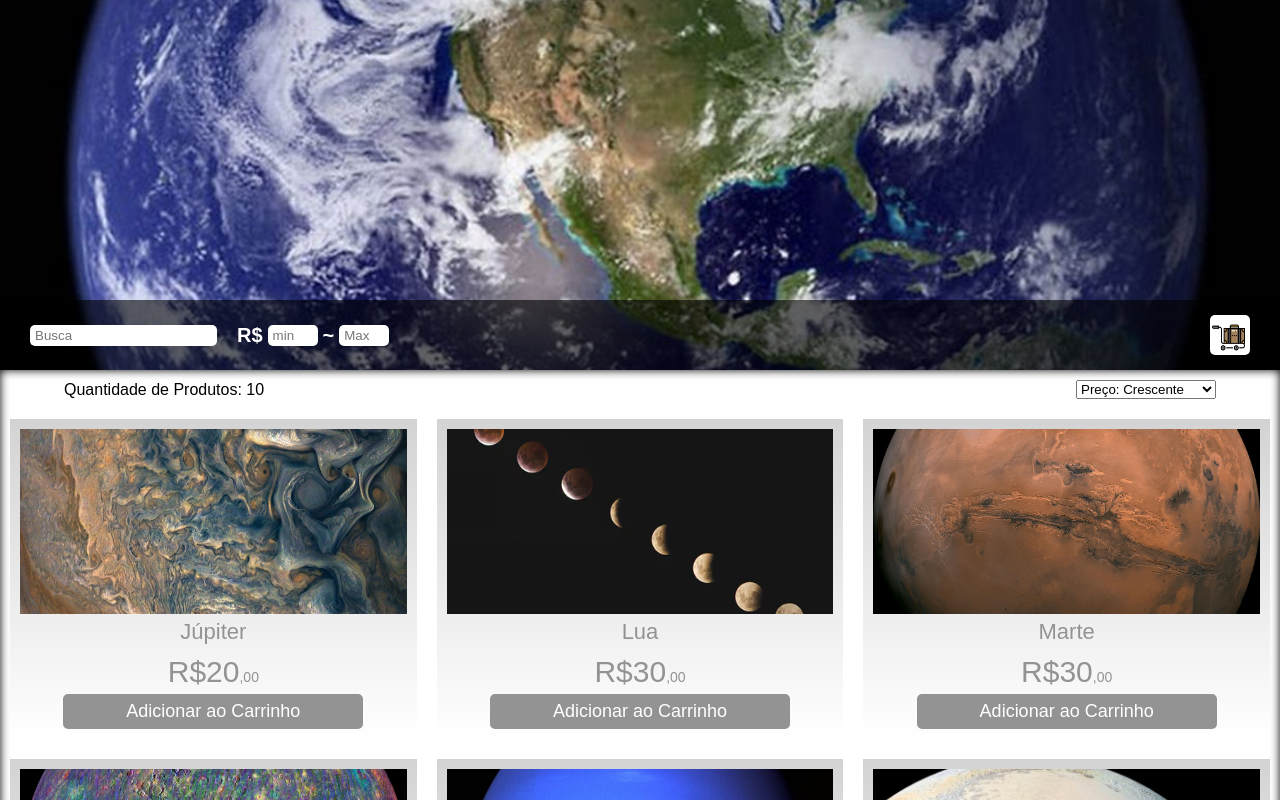
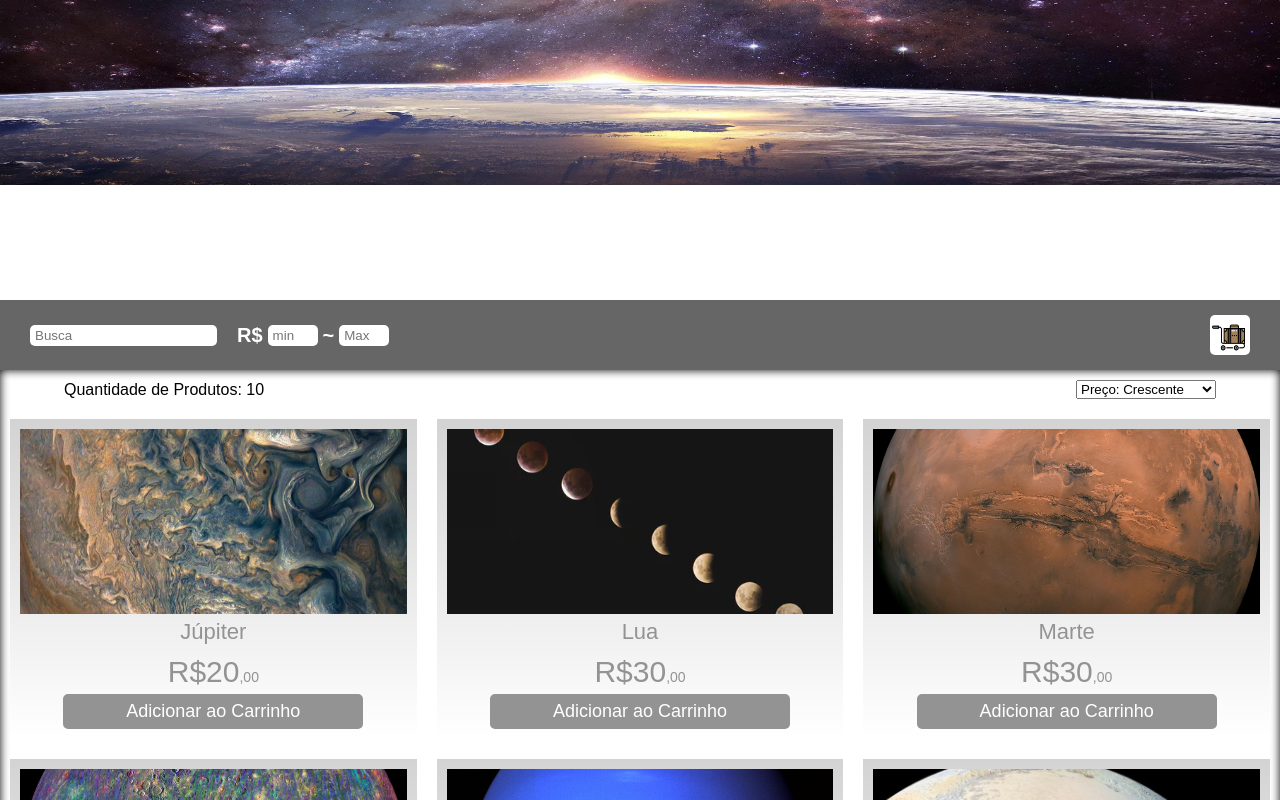
Before and after one commit to future4code/hamilton-futureECommerce1, a React (Create React App) app: page / in a window 1280 px wide. Shown: the top 800 px of the page. Built offline with nearby package versions, Linux system fonts and the light colour scheme.

Commit message:
new bacground

```diff
--- a/src/App.js
+++ b/src/App.js
@@ -4,7 +4,7 @@ import Catalogo from "./Components/Catalogo";
 import Carrinho from "./Components/Carrinho";
 import styled, { css } from "styled-components";
 import Produtos from "./Produtos";
-import Terra from "./Img/terra.jpg";
+import BackgroundImg from "./Img/via-lactea.jpg";
 
 class App extends React.Component {
   constructor(props) {
@@ -112,7 +112,7 @@ class App extends React.Component {
 
     return (
       <Container>
-        <Background imgProps={Terra}></Background>
+        <Background imgProps={BackgroundImg}></Background>
         <Filtro
           valorMaximo={this.state.valorMaximo}
           valorMinino={this.state.valorMinino}
@@ -148,9 +148,9 @@ const Background = styled.div`
   width: 100%;
   background-image: url(${props => props.imgProps});
   background-attachment: fixed;
-  background-position: center;
+  background-position: top;
   background-repeat: no-repeat;
-  background-size: cover;
+  background-size: 100% 50%;
   z-index: -1;
 `;
 
--- a/src/Components/Produto.js
+++ b/src/Components/Produto.js
@@ -1,6 +1,5 @@
 import React, { Component } from "react";
 import styled from "styled-components";
-import plante from "../Img/terra.jpg";
 
 export default class Produto extends Component {
   onClickAdicionarCarrinho = () => {
```
Also changed, not shown: src/Img/via-lactea.jpg (added).
